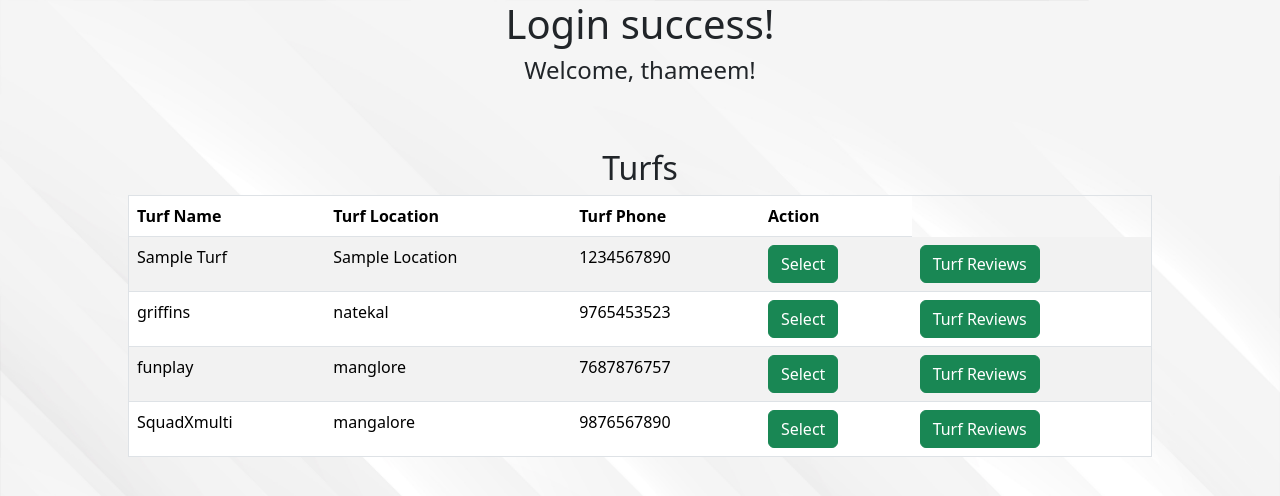
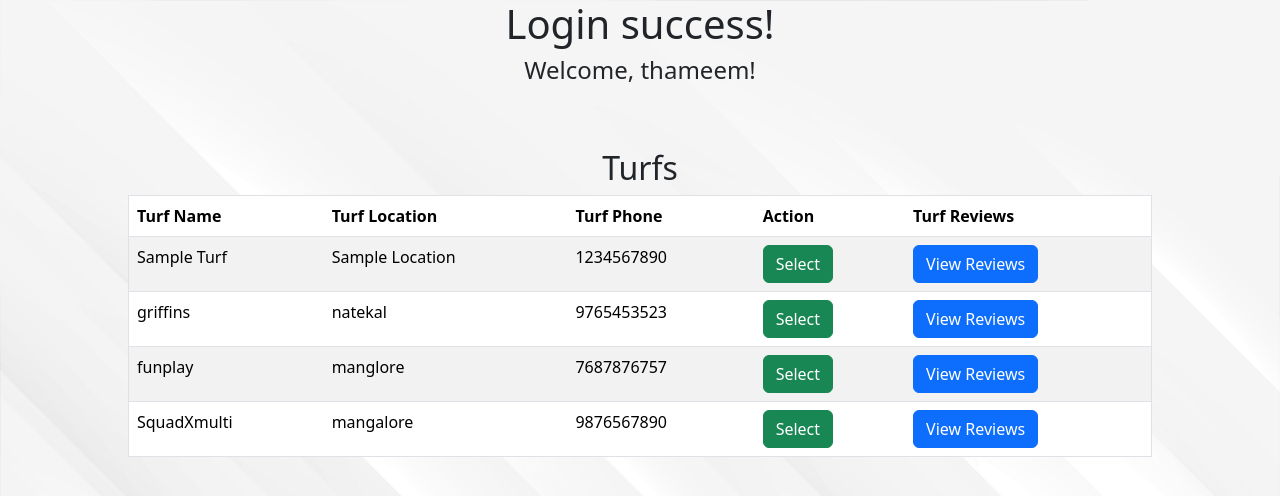
Before and after one commit to Thameem-20/DBMS-project, a Flask app: page /dashboard in a window 1280 px wide. Shown: the top 496 px of the page. Run offline with Flask 3, Linux system fonts and the light colour scheme; a user stored in the database is signed in.

Commit message:
fixed error

```diff
--- a/app.py
+++ b/app.py
@@ -9,6 +9,8 @@ from wtforms.validators import DataRequired
 from flask_bcrypt import Bcrypt
 from datetime import datetime
 from flask_migrate import Migrate
+from sqlalchemy.orm import joinedload
+
 
 
 app = Flask(__name__)
@@ -69,6 +71,10 @@ class TurfReview(db.Model):
     user_id = db.Column(db.Integer, db.ForeignKey('user.id'), nullable=False)
     rating = db.Column(db.Integer, nullable=False)
     review_text = db.Column(db.Text, nullable=False)
+
+    # Define relationship with User model
+    user = db.relationship('User', backref='reviews')
+
 
 class RegisterForm(FlaskForm):
     username = StringField(validators=[InputRequired(), Length(min=4, max=20)], render_kw={"placeholder": "Username"})
@@ -154,14 +160,12 @@ def host_game(turf_id):
     turf = Turf.query.get_or_404(turf_id)
 
     if request.method == 'POST':
-        # Get form data
         host_name = current_user.username
         host_phone = request.form.get('host_phone')
         game_date = request.form.get('game_date')
         game_time = request.form.get('game_time')
         sports = request.form.get('sports')
 
-        # Convert game_date and game_time to a datetime object
         game_datetime_str = f'{game_date} {game_time}'
         game_time = datetime.strptime(game_datetime_str, '%Y-%m-%d %H:%M')
 
@@ -183,7 +187,6 @@ def join_game(turf_id, game_id):
     game = Game.query.get_or_404(game_id)
 
     if request.method == 'POST':
-        # Get form data
         player_name = current_user.username
         player_address = request.form.get('player_address')
         player_phone = request.form.get('player_phone')
@@ -212,8 +215,9 @@ def players_list(game_id):
 @app.route('/turf/<int:turf_id>/reviews')
 def turf_reviews(turf_id):
     turf = Turf.query.get_or_404(turf_id)
-    reviews = turf.reviews
+    reviews = TurfReview.query.filter_by(turf_id=turf_id).options(joinedload(TurfReview.user)).all()
     return render_template('turf_reviews.html', turf=turf, reviews=reviews)
+
 
 @app.route('/turf/<int:turf_id>/write_review', methods=['GET', 'POST'])
 @login_required
@@ -222,15 +226,15 @@ def write_review(turf_id):
     turf = Turf.query.get_or_404(turf_id)
 
     if form.validate_on_submit():
-        # Create a new review and add it to the database
         new_review = TurfReview(turf_id=turf.id, user_id=current_user.id,
-                                rating=form.rating.data, review_text=form.review_text.data)
+                                rating=form.rating.data, review_text=form.review.data)
         db.session.add(new_review)
         db.session.commit()
         flash('Your review has been submitted!', 'success')
         return redirect(url_for('turf_reviews', turf_id=turf.id))
 
     return render_template('write_review.html', form=form, turf=turf)
+
 
 
 @app.route('/clear_hosted_games', methods=['GET'])
--- a/templates/dashboard.html
+++ b/templates/dashboard.html
@@ -13,6 +13,7 @@ block body %}
         <th>Turf Location</th>
         <th>Turf Phone</th>
         <th>Action</th>
+        <th>Turf Reviews</th>
       </tr>
     </thead>
     <tbody>
@@ -22,11 +23,19 @@ block body %}
         <td>{{ turf.turf_location }}</td>
         <td>{{ turf.turf_phone }}</td>
         <td>
-          <a class="btn btn-success" href="{{ url_for('turf_detail', turf_id=turf.id) }}"> Select
-        </a>
+          <a
+            class="btn btn-success"
+            href="{{ url_for('turf_detail', turf_id=turf.id) }}"
+          >
+            Select
+          </a>
         </td>
         <td>
-          <a class="btn btn-success" href="{{ url_for('turf_reviews', turf_id=turf.id) }}">Turf Reviews</a>
+          <a
+            class="btn btn-primary"
+            href="{{ url_for('turf_reviews', turf_id=turf.id) }}"
+            >View Reviews</a
+          >
         </td>
       </tr>
       {% endfor %}
```
Also changed, not shown: templates/turf_reviews.html (+5 -3 lines), templates/write_review.html (+16 -5 lines), instance/databases.db.
